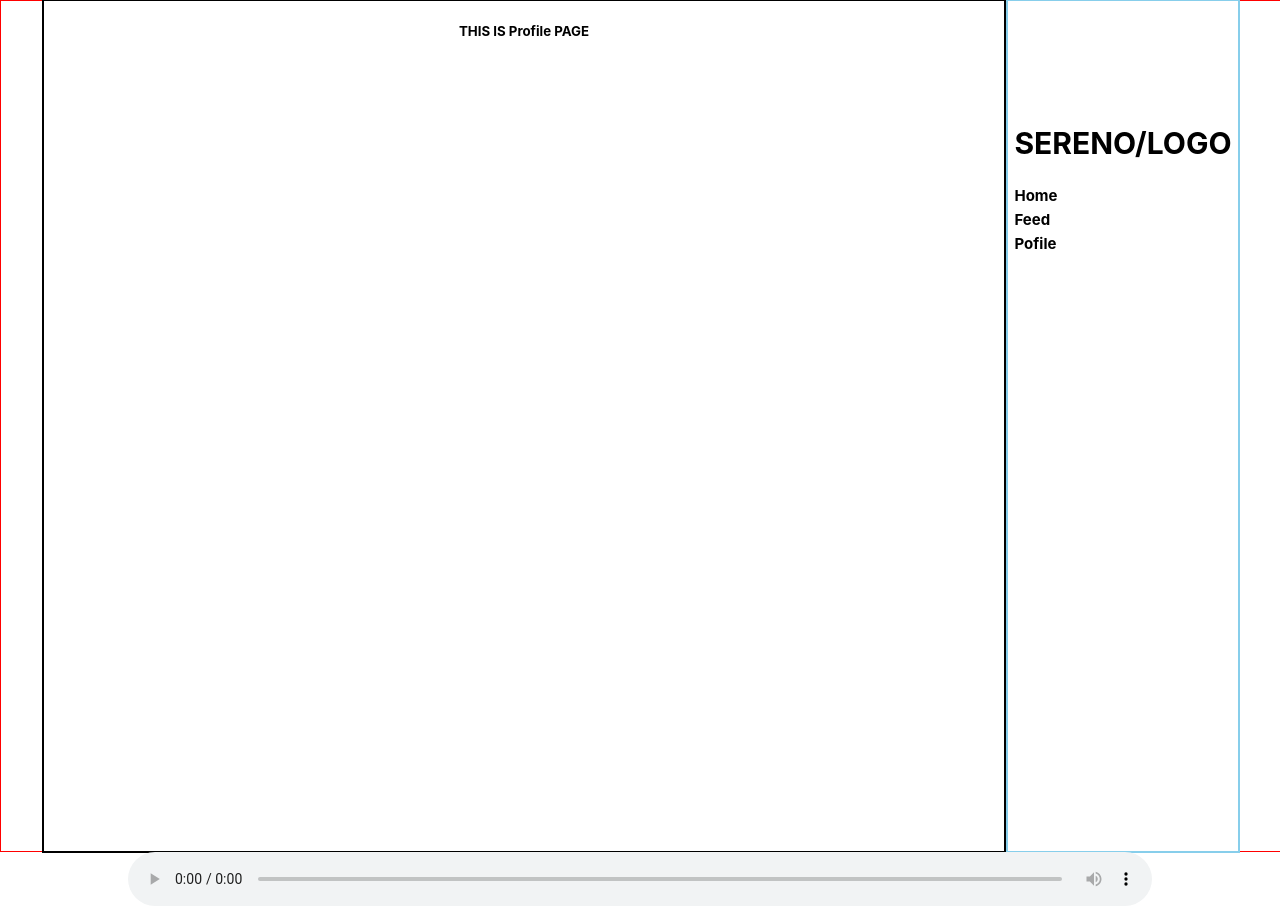
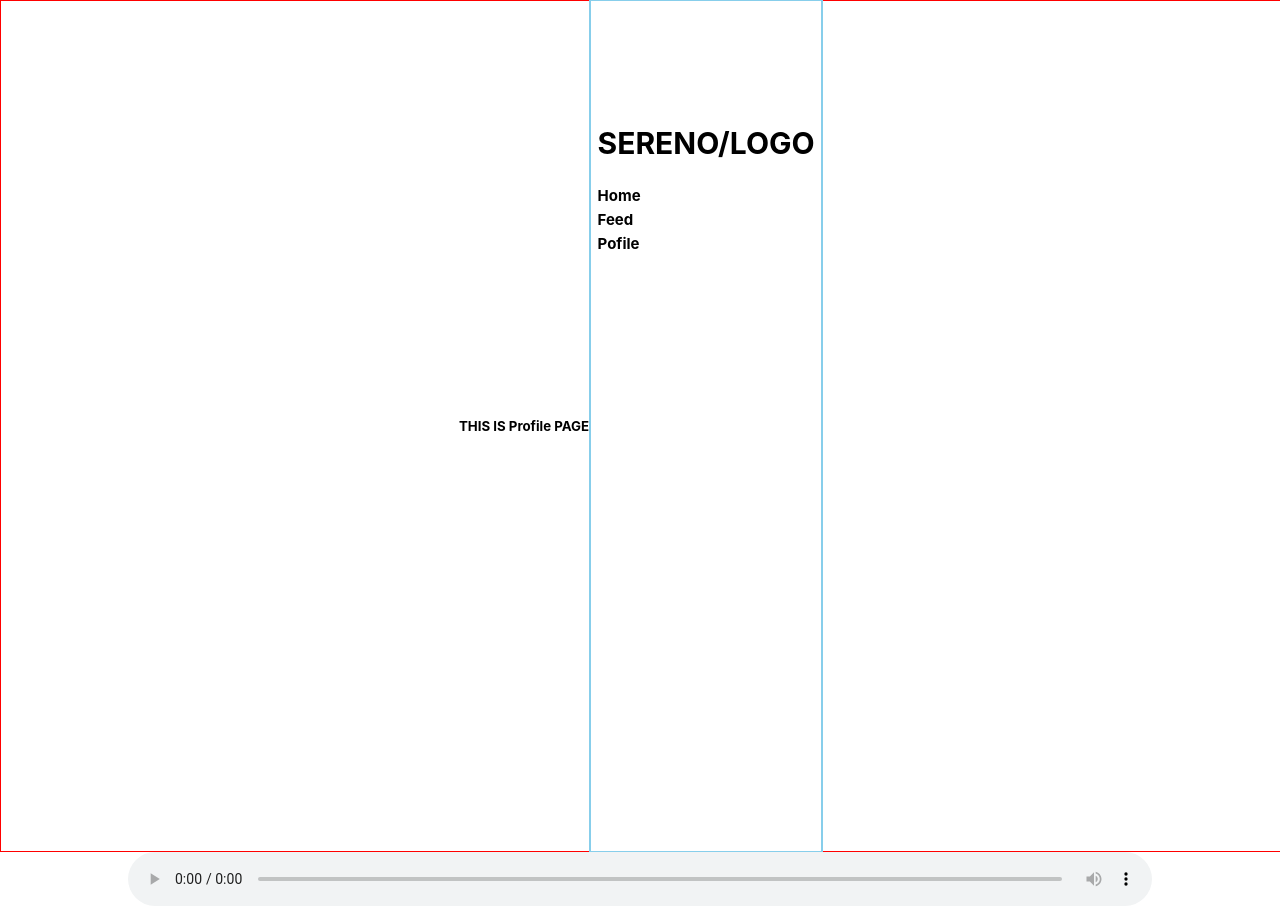
Before and after one commit to hniloy96/project-3-frontend, a React (Create React App) app: page /profile in a window 1280 px wide. Built offline with nearby package versions, Linux system fonts and the light colour scheme.

Commit message:
css changes

```diff
--- a/src/App.css
+++ b/src/App.css
@@ -10,15 +10,6 @@
   flex-direction: row;
   justify-content: center;
   align-items: center;
-}
-
-.content-container {
-  border: 2px solid black;
-  display: flex;
-  justify-content: center;
-  align-content: center;
-  width: 75%;
-  height: 850px;
 }
 
 .nav-bar {
@@ -41,7 +32,7 @@
   text-decoration: none;
   font-size: 15px;
   font-weight: bold;
-  transition: 0.5s;
+  transition: 0.3s;
 
 }
 
--- a/src/App.js
+++ b/src/App.js
@@ -5,7 +5,7 @@ import Home from './Pages/Home-page';
 import Profile from './Pages/Profile-page';
 import Feed from './Pages/Feed-page'
 
-import Nav from './Pages/Nav';
+import Nav from './Components/Nav';
 
 function App() {
   return (
@@ -22,8 +22,7 @@ function App() {
         </div>
 
       </div>
-
-      <audio className='player' src='' controls />
+      <audio className='player' controls/>
 
 
     </div>
--- /dev/null
+++ b/src/Pages/Home-page.css
@@ -0,0 +1,8 @@
+.Home-content-container {
+    border: 2px solid black;
+    display: flex;
+    justify-content: center;
+    align-content: center;
+    width: 75%;
+    height: 850px;
+  }
--- a/src/Pages/Home-page.js
+++ b/src/Pages/Home-page.js
@@ -1,8 +1,9 @@
 import React from "react";
+import './Home-page.css'
 
 function Home (props) {
     return (
-        <div className="content-container">
+        <div className="Home-content-container">
             <h5>THIS IS HOME PAGE</h5>
         </div>
     )
```
Also changed, not shown: src/Components/Nav.jsx (renamed from src/Pages/Nav.jsx), 1 other file (tests, documents, lock files or other folders).
